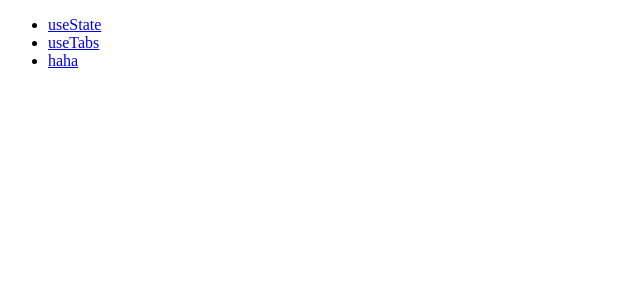
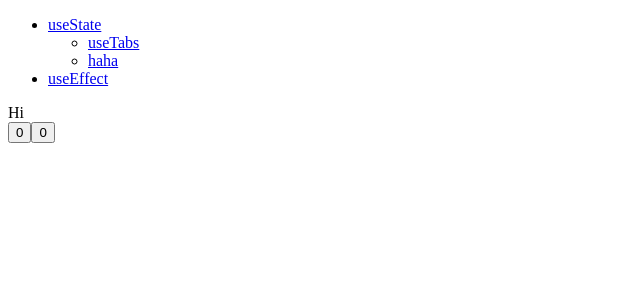
Before and after one commit to ddock4you/practice-react-hook, a React (Create React App) app: page /use_effect in a window 1280 px wide. Shown: the top 300 px of the page, without its empty margins (0-640 px from the left). Built offline with nearby package versions, Linux system fonts and the light colour scheme.

Commit message:
useEffect 기초

```diff
--- a/src/App.js
+++ b/src/App.js
@@ -3,6 +3,7 @@ import { BrowserRouter as Router, Route, Switch } from "react-router-dom";
 import UseStateJs from "./components/UseStateJs";
 import Header from "./components/Header";
 import UseTabHook from "./components/UseStateJs/UseTabsHook";
+import UseEffectHook from "./components/UseEffectJs/UseEffectHook";
 
 const App = () => {
     return (
@@ -11,6 +12,7 @@ const App = () => {
             <Switch>
                 <Route path="/" exact component={UseStateJs} />
                 <Route path="/use_tab" exact component={UseTabHook} />
+                <Route path="/use_effect" exact component={UseEffectHook} />
             </Switch>
         </Router>
     );
--- a/src/components/Header.js
+++ b/src/components/Header.js
@@ -7,12 +7,18 @@ const Header = () => {
             <ul>
                 <li>
                     <Link to="/">useState</Link>
+                    <ul>
+                        <li>
+                            <Link to="/use_tab">useTabs</Link>
+                        </li>
+                        <li>
+                            <Link to="/hahaha">haha</Link>
+                        </li>
+                    </ul>
                 </li>
                 <li>
-                    <Link to="/use_tab">useTabs</Link>
-                </li>
-                <li>
-                    <Link to="/hahaha">haha</Link>
+                    <Link to="use_effect">useEffect</Link>
+                    <ul></ul>
                 </li>
             </ul>
         </>
--- /dev/null
+++ b/src/components/UseEffectJs/UseEffectHook.js
@@ -0,0 +1,18 @@
+import React, { useState, useEffect } from "react";
+
+const UseEffectHook = () => {
+    const sayHello = () => console.log("hello");
+    const [number, setNumber] = useState(0);
+    const [aNumber, setAnumber] = useState(0);
+    useEffect(sayHello, [number]);
+
+    return (
+        <>
+            <div>Hi</div>
+            <button onClick={() => setNumber(number + 1)}>{number}</button>
+            <button onClick={() => setAnumber(aNumber + 1)}>{aNumber}</button>
+        </>
+    );
+};
+
+export default UseEffectHook;
```
Also changed, not shown: src/components/UseEffectJs/index.js (added, +12 -0 lines).
